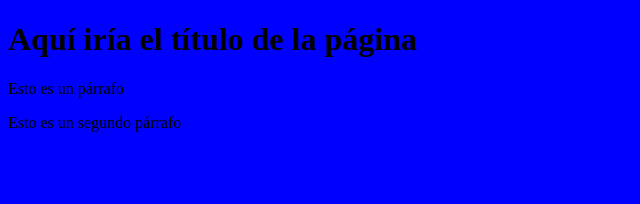
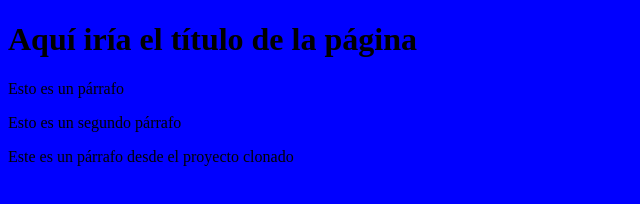
Before and after one commit to erickepp/Proyecto-web-empresa-C, a plain HTML site: page index.html in a window 1280 px wide. Shown: the whole page, without its empty margins (0-640 px from the left). Drawn offline with Linux system fonts and the light colour scheme.

Commit message:
Commit desde proyecto clonado por erickpatzan

```diff
--- a/index.html
+++ b/index.html
@@ -11,5 +11,7 @@
     <h1>Aquí iría el título de la página</h1>
     <p>Esto es un párrafo</p>
     <p>Esto es un segundo párrafo</p>
+
+    <p>Este es un párrafo desde el proyecto clonado</p>
 </body>
 </html>
```
